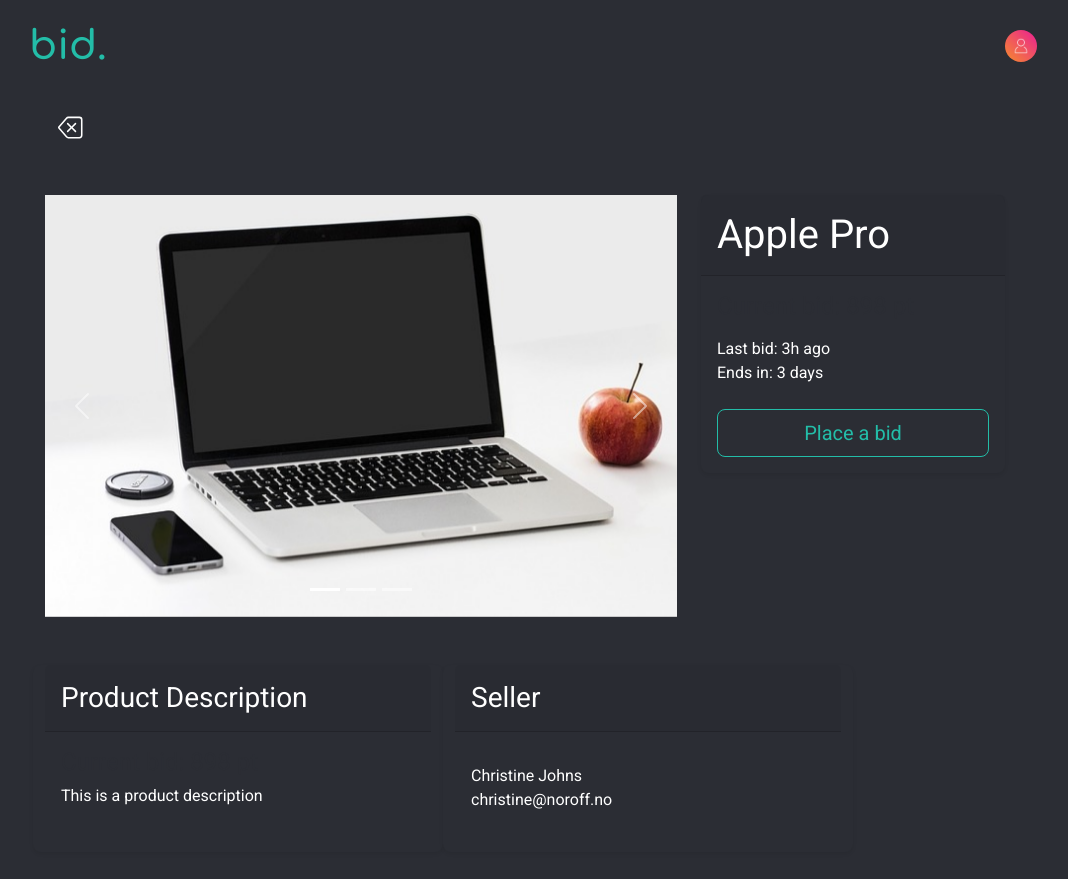
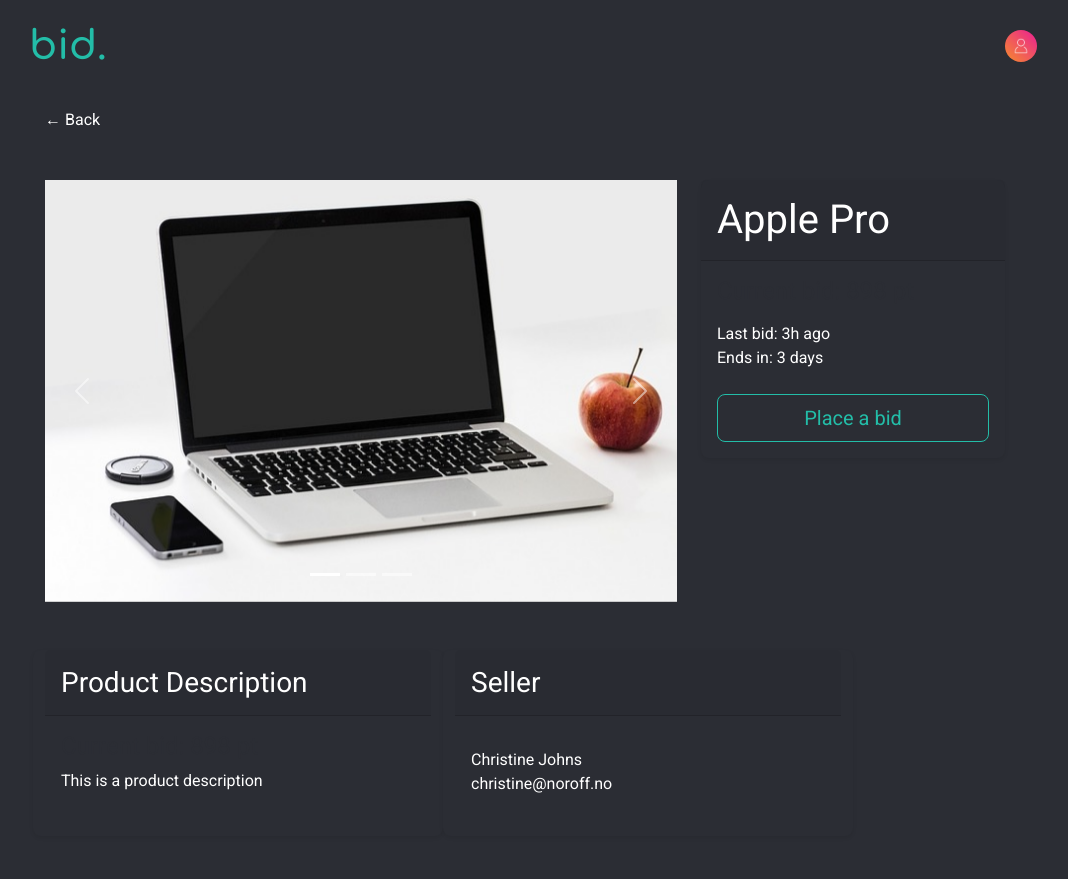
Before and after one commit to MegumiKim/bid., a website: page product/index.html in a window 1280 px wide. Shown: the top 879 px of the page, without its empty margins (115-1183 px from the left). Drawn offline with nearby package versions, Linux system fonts and the light colour scheme.

Commit message:
change go-back btn

```diff
--- a/product/index.html
+++ b/product/index.html
@@ -55,23 +55,7 @@
       </div>
     </header>
     <main class="mx-4 mx-md-5">
-      <button class="btn">
-        <svg
-          xmlns="http://www.w3.org/2000/svg"
-          width="25"
-          height="25"
-          fill="white"
-          class="bi bi-backspace"
-          viewBox="0 0 16 16"
-        >
-          <path
-            d="M5.83 5.146a.5.5 0 0 0 0 .708L7.975 8l-2.147 2.146a.5.5 0 0 0 .707.708l2.147-2.147 2.146 2.147a.5.5 0 0 0 .707-.708L9.39 8l2.146-2.146a.5.5 0 0 0-.707-.708L8.683 7.293 6.536 5.146a.5.5 0 0 0-.707 0z"
-          />
-          <path
-            d="M13.683 1a2 2 0 0 1 2 2v10a2 2 0 0 1-2 2h-7.08a2 2 0 0 1-1.519-.698L.241 8.65a1 1 0 0 1 0-1.302L5.084 1.7A2 2 0 0 1 6.603 1h7.08zm-7.08 1a1 1 0 0 0-.76.35L1 8l4.844 5.65a1 1 0 0 0 .759.35h7.08a1 1 0 0 0 1-1V3a1 1 0 0 0-1-1h-7.08z"
-          />
-        </svg>
-      </button>
+      <a type='button' onclick="history.back()">&#8592 Back</a>
       <section
         id="product-main"
         class="my-5 row row-cols-1 row-cols-sm-2 d-flex"
```
